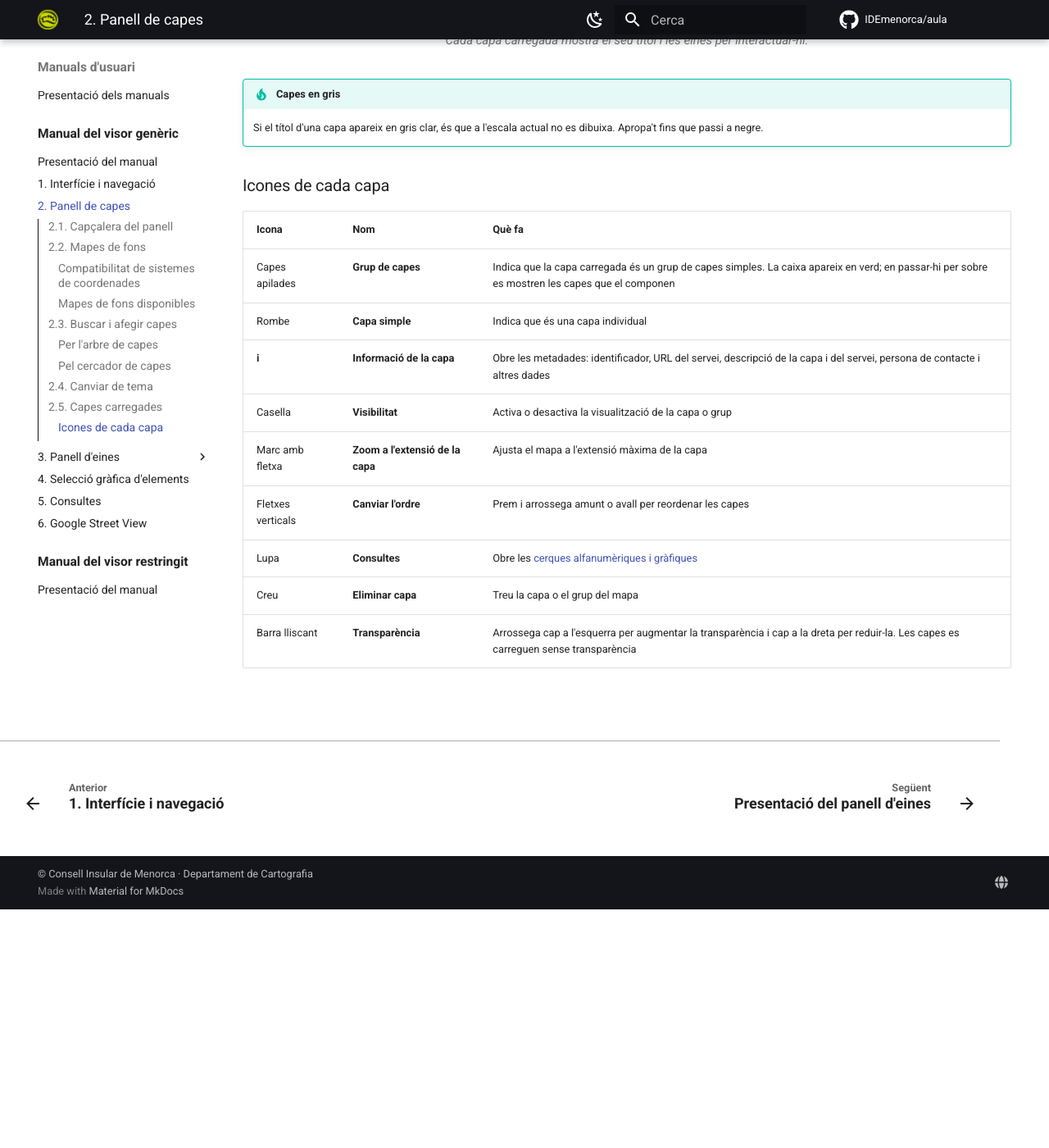
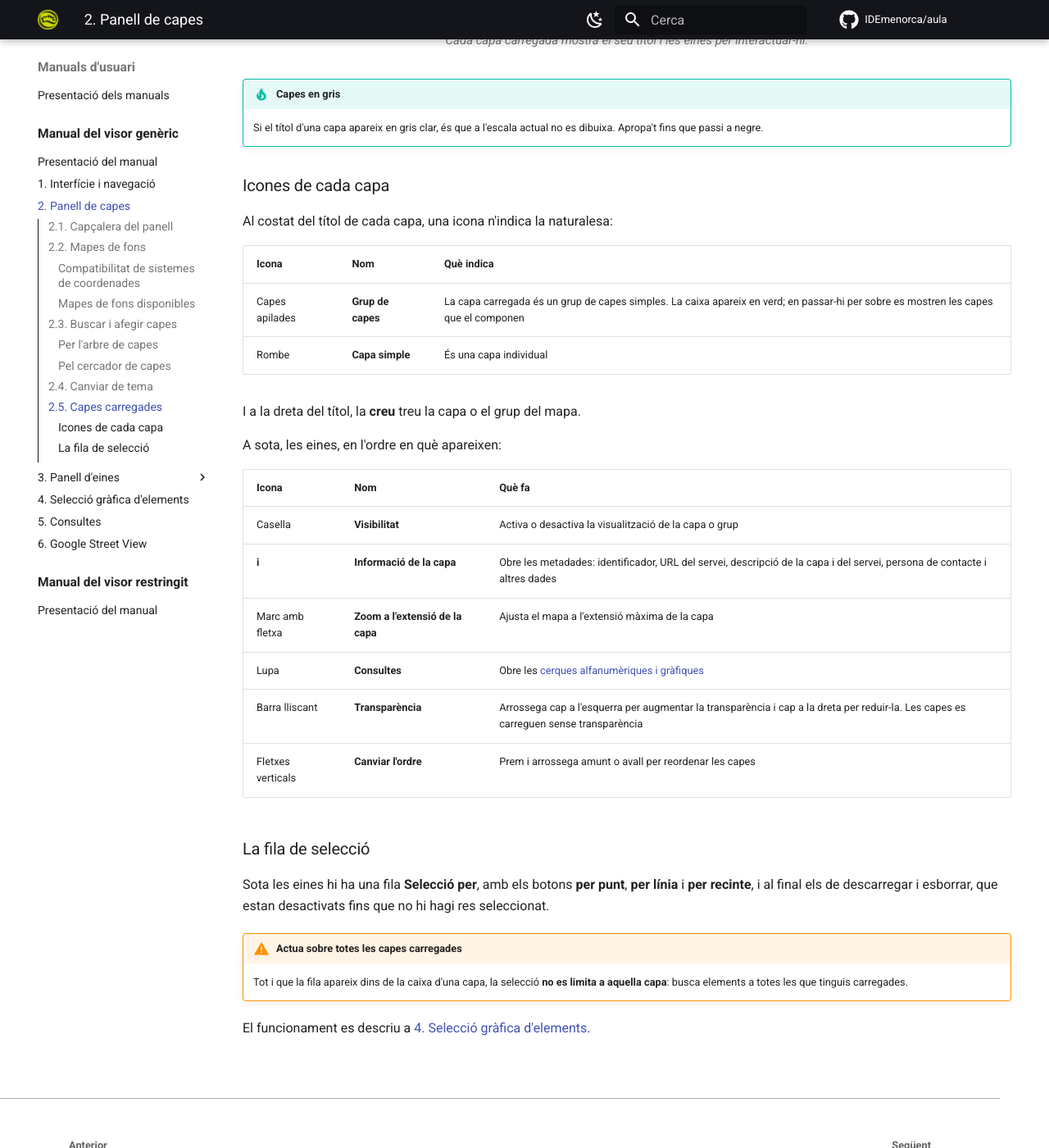
Before and after one commit to IDEmenorca/aula, an MkDocs documentation site: the page built from docs/manuals/visor-generic/02-panell-capes.md, in a window 1280 px wide and 1400 px high, scrolled down 5812 px. Shown: the whole window at 82% size. Built offline with MkDocs 1.6.1 and Material for MkDocs 9.7.7, drawn with Linux system fonts in a browser that asks for light colours; comment, search, counter and statistics services are not loaded; before the commit the page ends 6921 px from its top, so only the background shows below that.

Commit message:
Posa al dia les eines de les capes carregades
Comprovat al visor: l'ordre de les eines sota cada capa és visibilitat,
informació, zoom a l'extensió, consultes, transparència i ordre. La creu
d'eliminar va a dalt a la dreta, al costat del títol, no amb la resta. El
manual les tenia en un altre ordre i barrejava les icones que indiquen què és
la capa amb les que hi fan alguna cosa.

S'hi documenta també la fila de selecció, que el manual no tenia. Hi ha un
detall que no s'endevina: tot i que apareix dins de la caixa d'una capa, la
selecció actua sobre TOTES les capes carregades, no només sobre aquella.

A la 4.5 la taula passa a l'ordre real i hi entren les dues eines que hi
faltaven, informació i consultes, aquesta enllaçada a la 4.6.

Co-Authored-By: Claude Opus 5 <noreply@anthropic.com>

```diff
--- a/docs/manuals/visor-generic/02-panell-capes.md
+++ b/docs/manuals/visor-generic/02-panell-capes.md
@@ -228,14 +228,34 @@ nombre. Al seu costat, una creu permet eliminar-les totes de cop, amb confirmaci
 
 ### Icones de cada capa
 
+Al costat del títol de cada capa, una icona n'indica la naturalesa:
+
+| Icona | Nom | Què indica |
+|---|---|---|
+| Capes apilades | **Grup de capes** | La capa carregada és un grup de capes simples. La caixa apareix en verd; en passar-hi per sobre es mostren les capes que el componen |
+| Rombe | **Capa simple** | És una capa individual |
+
+I a la dreta del títol, la **creu** treu la capa o el grup del mapa.
+
+A sota, les eines, en l'ordre en què apareixen:
+
 | Icona | Nom | Què fa |
 |---|---|---|
-| Capes apilades | **Grup de capes** | Indica que la capa carregada és un grup de capes simples. La caixa apareix en verd; en passar-hi per sobre es mostren les capes que el componen |
-| Rombe | **Capa simple** | Indica que és una capa individual |
+| Casella | **Visibilitat** | Activa o desactiva la visualització de la capa o grup |
 | **i** | **Informació de la capa** | Obre les metadades: identificador, URL del servei, descripció de la capa i del servei, persona de contacte i altres dades |
-| Casella | **Visibilitat** | Activa o desactiva la visualització de la capa o grup |
 | Marc amb fletxa | **Zoom a l'extensió de la capa** | Ajusta el mapa a l'extensió màxima de la capa |
+| Lupa | **Consultes** | Obre les [cerques alfanumèriques i gràfiques](05-consultes.md) |
+| Barra lliscant | **Transparència** | Arrossega cap a l'esquerra per augmentar la transparència i cap a la dreta per reduir-la. Les capes es carreguen sense transparència |
 | Fletxes verticals | **Canviar l'ordre** | Prem i arrossega amunt o avall per reordenar les capes |
-| Lupa | **Consultes** | Obre les [cerques alfanumèriques i gràfiques](05-consultes.md) |
-| Creu | **Eliminar capa** | Treu la capa o el grup del mapa |
-| Barra lliscant | **Transparència** | Arrossega cap a l'esquerra per augmentar la transparència i cap a la dreta per reduir-la. Les capes es carreguen sense transparència |
+
+### La fila de selecció
+
+Sota les eines hi ha una fila **Selecció per**, amb els botons **per punt**,
+**per línia** i **per recinte**, i al final els de descarregar i esborrar, que
+estan desactivats fins que no hi hagi res seleccionat.
+
+!!! warning "Actua sobre totes les capes carregades"
+    Tot i que la fila apareix dins de la caixa d'una capa, la selecció **no es
+    limita a aquella capa**: busca elements a totes les que tinguis carregades.
+
+El funcionament es descriu a [4. Selecció gràfica d'elements](04-seleccio-grafica.md).
```
Also changed, not shown: docs/formacio/basic/modul-4-visor/05-capes-tematiques.md (+10 -3 lines), docs/formacio/basic/modul-4-visor/img/45-arbre-capes.png (added), docs/formacio/basic/modul-4-visor/img/45-capes-carregades.png (added).
